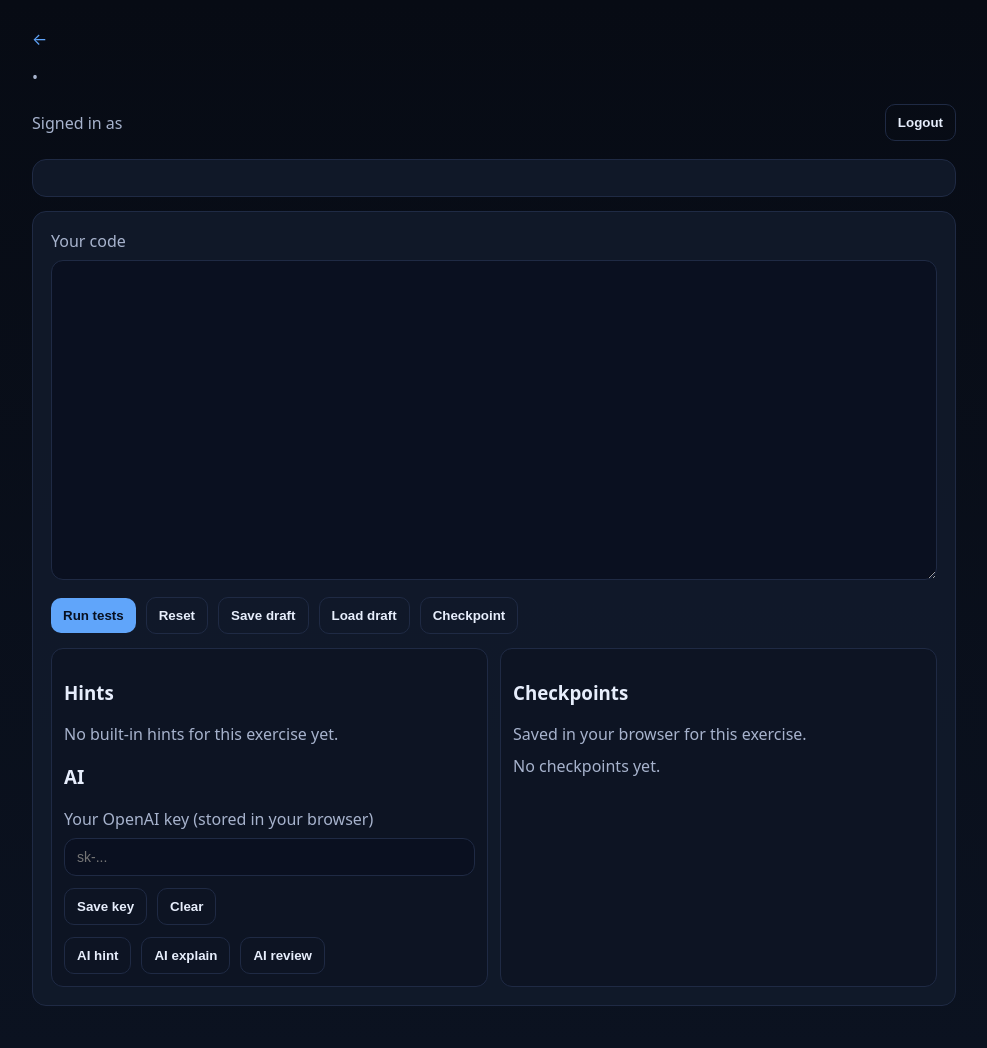
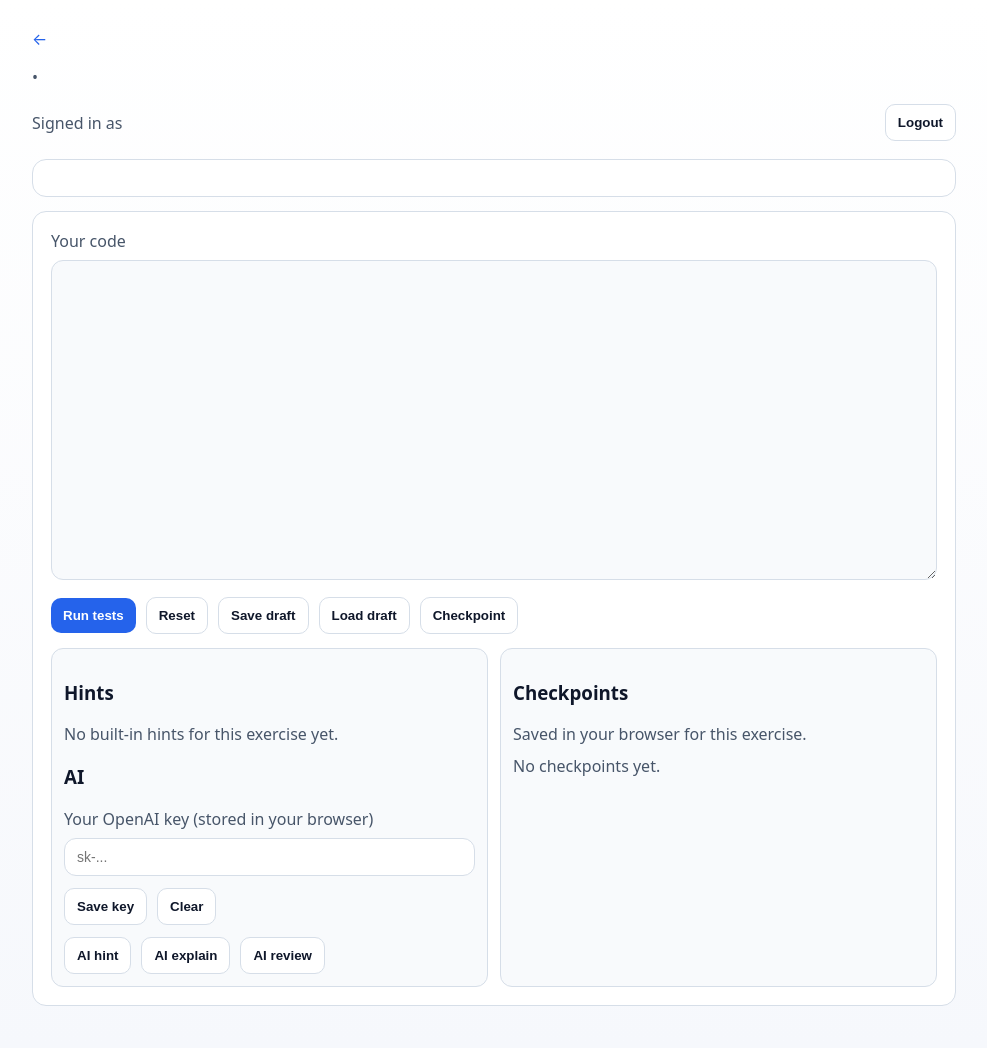
Before and after one commit to Okelezo/python_tutor, a FastAPI app: template src/pytutor/web/templates/exercise.html in a window 1280 px wide. Shown: the whole page, without its empty margins (146-1133 px from the left). Run offline with FastAPI, Linux system fonts and the light colour scheme; the template is opened without the code that fills it, so the values that code supplies are empty.

Commit message:
changed UI scheme  and structure

```diff
--- a/src/pytutor/web/static/site.css
+++ b/src/pytutor/web/static/site.css
@@ -1,13 +1,13 @@
-:root{--bg:#0b1220;--card:#111a2b;--text:#e7eefc;--muted:#a7b3cd;--border:#1f2a44;--ok:#2dd4bf;--bad:#fb7185;--accent:#60a5fa}
+:root{--bg:#f6f8fc;--card:#ffffff;--text:#0f172a;--muted:#475569;--border:#d6dee8;--ok:#0f766e;--bad:#b91c1c;--accent:#2563eb}
 *{box-sizing:border-box}
-body{margin:0;font-family:ui-sans-serif,system-ui,-apple-system,Segoe UI,Roboto,Helvetica,Arial;background:linear-gradient(180deg,#070b14,var(--bg));color:var(--text)}
+body{margin:0;font-family:ui-sans-serif,system-ui,-apple-system,Segoe UI,Roboto,Helvetica,Arial;background:linear-gradient(180deg,#ffffff,var(--bg));color:var(--text)}
 .container{max-width:980px;margin:0 auto;padding:28px}
 .header{margin-bottom:18px}
 .header h1{margin:10px 0 6px 0;font-size:28px}
 .muted{color:var(--muted)}
-.card{background:rgba(17,26,43,.9);border:1px solid var(--border);border-radius:14px;padding:18px;margin:14px 0}
+.card{background:var(--card);border:1px solid var(--border);border-radius:14px;padding:18px;margin:14px 0}
 .grid{display:grid;gap:10px}
-.track,.exercise{display:block;text-decoration:none;color:inherit;border:1px solid var(--border);border-radius:12px;padding:14px;background:rgba(11,18,32,.6)}
+.track,.exercise{display:block;text-decoration:none;color:inherit;border:1px solid var(--border);border-radius:12px;padding:14px;background:#f8fafc}
 .track:hover,.exercise:hover{border-color:rgba(96,165,250,.7)}
 .row{display:flex;align-items:center;justify-content:space-between;gap:14px}
 .title{font-weight:700}
@@ -16,19 +16,19 @@ body{margin:0;font-family:ui-sans-serif,system-ui,-apple-system,Segoe UI,Roboto,
 .link{color:var(--accent);text-decoration:none}
 .link:hover{text-decoration:underline}
 .label{display:block;margin-bottom:8px;color:var(--muted)}
-.input{width:100%;background:#0a1020;color:var(--text);border:1px solid var(--border);border-radius:12px;padding:10px 12px;font-size:14px;outline:none}
-.input:focus{border-color:rgba(96,165,250,.7)}
-.code{width:100%;min-height:320px;background:#0a1020;color:var(--text);border:1px solid var(--border);border-radius:12px;padding:12px;font-family:ui-monospace,SFMono-Regular,Menlo,Monaco,Consolas,"Liberation Mono","Courier New",monospace;font-size:13px;line-height:1.45}
+.input{width:100%;background:#ffffff;color:var(--text);border:1px solid var(--border);border-radius:12px;padding:10px 12px;font-size:14px;outline:none}
+.input:focus{border-color:rgba(37,99,235,.55)}
+.code{width:100%;min-height:320px;background:#f8fafc;color:var(--text);border:1px solid var(--border);border-radius:12px;padding:12px;font-family:ui-monospace,SFMono-Regular,Menlo,Monaco,Consolas,"Liberation Mono","Courier New",monospace;font-size:13px;line-height:1.45}
 .actions{display:flex;align-items:center;gap:10px;margin-top:12px}
-.btn{background:var(--accent);color:#081020;border:none;border-radius:10px;padding:10px 12px;font-weight:700;cursor:pointer}
-.btn.secondary{background:transparent;color:var(--text);border:1px solid var(--border)}
+.btn{background:var(--accent);color:#ffffff;border:none;border-radius:10px;padding:10px 12px;font-weight:700;cursor:pointer}
+.btn.secondary{background:#ffffff;color:var(--text);border:1px solid var(--border)}
 .split{display:grid;grid-template-columns:1fr 1fr;gap:12px;margin-top:14px}
-.panel{border:1px solid var(--border);border-radius:12px;padding:12px;background:rgba(11,18,32,.55)}
+.panel{border:1px solid var(--border);border-radius:12px;padding:12px;background:#f8fafc}
 .list{margin:10px 0;padding-left:18px}
 .checkpoints{margin-top:10px;display:grid;gap:10px}
-.checkpoint{display:flex;align-items:center;justify-content:space-between;gap:12px;border:1px solid var(--border);border-radius:12px;padding:10px;background:rgba(7,11,20,.4)}
-.result{margin-top:14px;border-radius:12px;padding:12px;border:1px solid var(--border);background:rgba(11,18,32,.65)}
+.checkpoint{display:flex;align-items:center;justify-content:space-between;gap:12px;border:1px solid var(--border);border-radius:12px;padding:10px;background:#ffffff}
+.result{margin-top:14px;border-radius:12px;padding:12px;border:1px solid var(--border);background:#ffffff}
 .result.ok{border-color:rgba(45,212,191,.55)}
 .result.bad{border-color:rgba(251,113,133,.55)}
-.output{margin:10px 0 0 0;padding:12px;border-radius:12px;background:#070b14;border:1px solid var(--border);overflow:auto;white-space:pre-wrap}
+.output{margin:10px 0 0 0;padding:12px;border-radius:12px;background:#f1f5f9;border:1px solid var(--border);overflow:auto;white-space:pre-wrap}
 .footer{margin-top:16px}
```
Also changed, not shown: src/pytutor/engine.py (+4 -6 lines), src/pytutor/web/templates/exercise.html (+18 -18 lines), pytutor.db (added).
